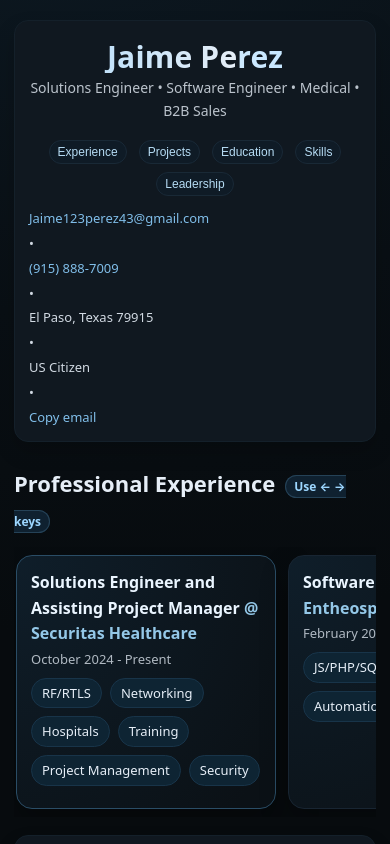
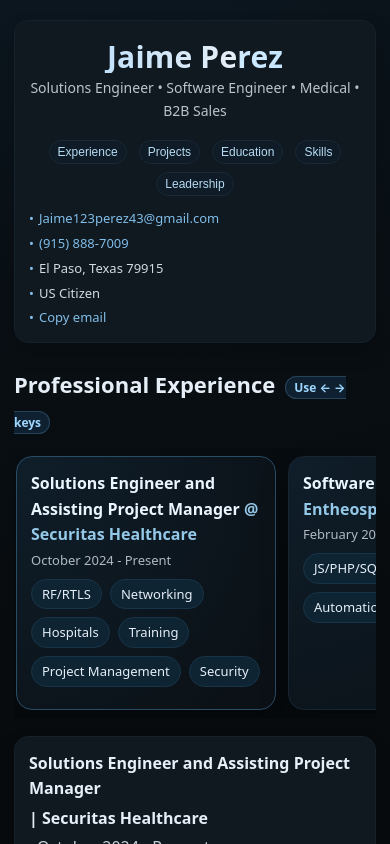
Before and after one commit to qhi6067/Resume, a Next.js app: page / in a window 390 px wide. Built offline with nearby package versions, Linux system fonts and the light colour scheme.

Commit message:
Mobile Updte v3

```diff
--- a/pages/index.js
+++ b/pages/index.js
@@ -132,23 +132,18 @@
 
           {/* Contact strip under header */}
           <div className="contact">
-            {/* Email link */}
+            <ul className="contact-list">
+              <li>
                 <a href={`mailto:${CONTACT.email}`}>{CONTACT.email}</a>
-            <span>•</span>
-
-            {/* Phone link (digits only in tel: href) */}
+              </li>
+              <li>
                 <a href={`tel:${CONTACT.phone.replace(/[^0-9]/g, "")}`}>
                   {CONTACT.phone}
                 </a>
-            <span>•</span>
-
-            {/* Location + citizenship */}
-            <span>{CONTACT.location}</span>
-            <span>•</span>
-            <span>{CONTACT.citizenship}</span>
-            <span>•</span>
-
-            {/* Copy email button */}
+              </li>
+              <li>{CONTACT.location}</li>
+              <li>{CONTACT.citizenship}</li>
+              <li>
                 <button
                   className="link-btn"
                   onClick={handleCopyEmail}
@@ -157,7 +152,10 @@
                 >
                   Copy email
                 </button>
+              </li>
+            </ul>
           </div>
+
         </header>
 
         {/* ============== EXPERIENCE ============== */}
--- a/styles/page.css
+++ b/styles/page.css
@@ -112,12 +112,35 @@
 
 /* ===== Contact strip under header ===== */
 
+/* Contact block wrapper */
 .contact {
+  opacity: 0.9;
+}
+
+/* Horizontal/stackable list of contact items */
+.contact-list {
   display: flex;
   flex-wrap: wrap;
   gap: 8px;
   align-items: center;
-  opacity: 0.9;
+  padding-left: 0;
+  margin: 0;
+  list-style: none; /* we'll draw our own bullets */
+}
+
+/* Each item: keep bullet + text together */
+.contact-list li {
+  position: relative;
+  padding-left: 10px;      /* room for the bullet */
+  white-space: nowrap;     /* keeps bullet + first word together on desktop */
+}
+
+/* Bullet dot */
+.contact-list li::before {
+  content: "•";
+  position: absolute;
+  left: 0;
+  color: #8dd0ff;
 }
 
 .contact a {
@@ -125,9 +148,11 @@
   text-decoration: none;
 }
 
-.contact a:hover {
+.contact a:hover,
+.contact .link-btn:hover {
   text-decoration: underline;
 }
+
 
 /* Reusable text-style button (for "Copy email") */
 .link-btn {
@@ -337,7 +362,6 @@
    📱 MOBILE RESPONSIVE ADJUSTMENTS
    ================================ */
    @media (max-width: 768px) {
-
     /* Main container padding tightened */
     .site {
       padding: 20px 14px 40px;
@@ -365,12 +389,16 @@
       padding: 4px 8px;
     }
 
-    /* Contact info stacks vertically instead of a long horizontal bar */
-    .contact {
+    /* Contact info stacks vertically, text stays next to bullet */
+    .contact-list {
       flex-direction: column;
       align-items: flex-start;
       gap: 4px;
       font-size: 13px;
+    }
+
+    .contact-list li {
+      white-space: normal; /* allow wrapping, bullet sticks with line */
     }
 
     /* Section spacing tightened */
```
Lines whose indentation alone changed are shown as unchanged.
